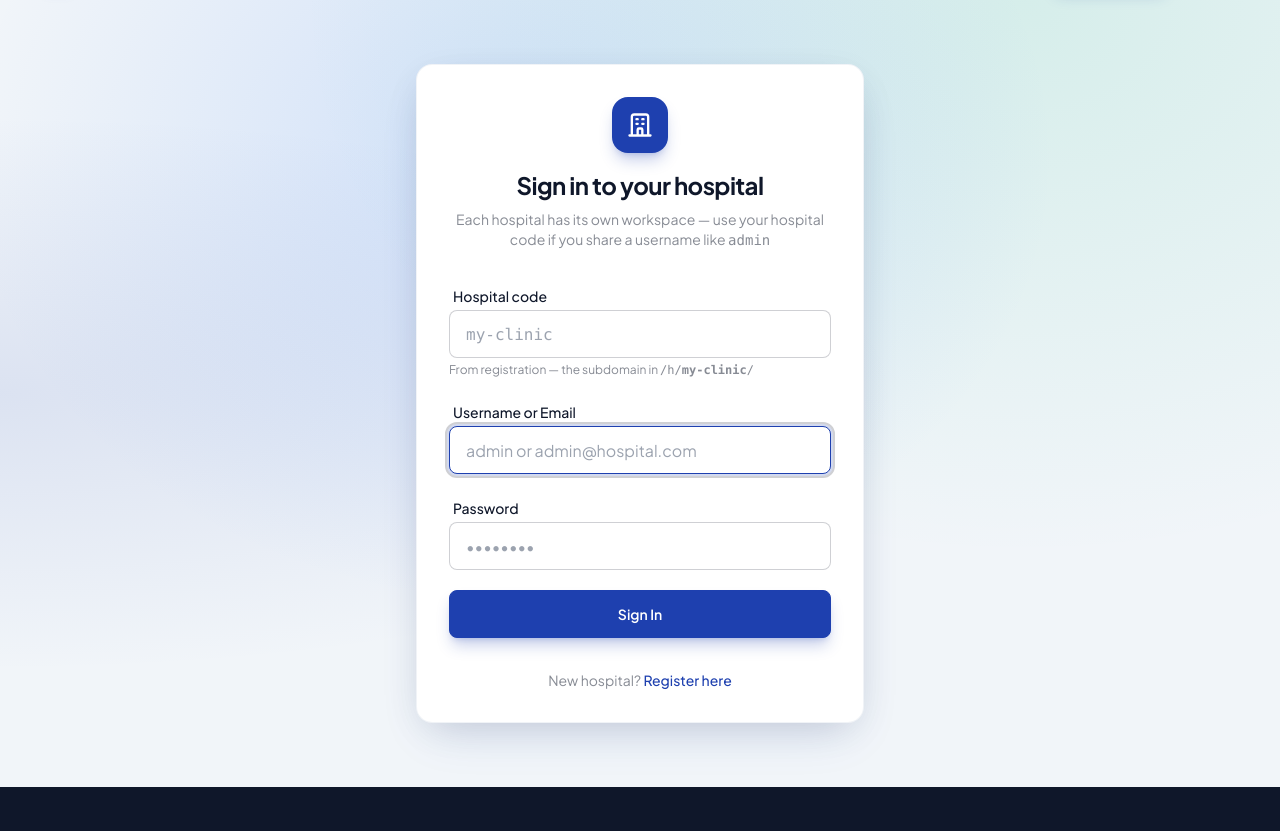
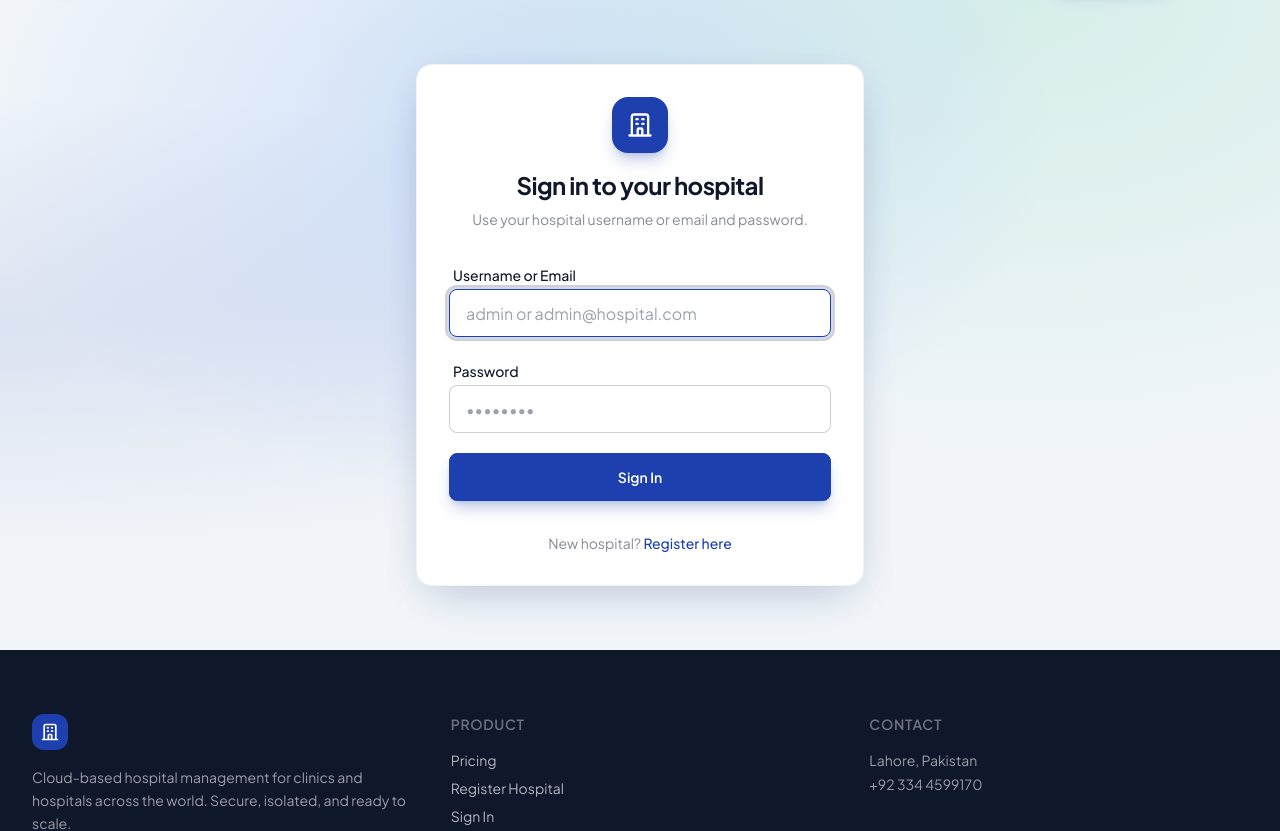
Before and after one commit to Ahmed-ITCS/care-u, a Django app: template templates/tenants/unified_login.html in a window 1280 px wide. Shown: the part 73-904 px from the top of the page. Run offline with Django 5.2, Linux system fonts and the light colour scheme; the template is opened without the code that fills it, so the values that code supplies are empty.

Commit message:
Refactor unified login UI to simplify messaging and input fields. Update error message for ambiguous usernames and remove hospital code input, allowing sign-in with username or email only.

```diff
--- a/apps/tenants/views/public.py
+++ b/apps/tenants/views/public.py
@@ -98,8 +98,7 @@ def unified_login(request):
         if error == 'ambiguous':
             messages.error(
                 request,
-                'This username exists at more than one hospital. '
-                'Enter your hospital code (subdomain from registration, e.g. my-clinic) or sign in with your email.',
+                'This username exists at more than one hospital. Sign in with your email address instead.',
             )
         elif error == 'invalid_hospital':
             messages.error(request, 'Hospital code not found. Check the code from your registration email or page.')
--- a/templates/tenants/unified_login.html
+++ b/templates/tenants/unified_login.html
@@ -8,16 +8,11 @@
                 <svg class="w-7 h-7 text-primary-content" fill="none" viewBox="0 0 24 24" stroke="currentColor" stroke-width="2"><path stroke-linecap="round" stroke-linejoin="round" d="M19 21V5a2 2 0 00-2-2H7a2 2 0 00-2 2v16m14 0h2m-2 0h-5m-9 0H3m2 0h5M9 7h1m-1 4h1m4-4h1m-1 4h1m-5 10v-5a1 1 0 011-1h2a1 1 0 011 1v5m-4 0h4"/></svg>
             </div>
             <h1 class="text-2xl font-bold tracking-tight">Sign in to your hospital</h1>
-            <p class="text-base-content/50 text-sm mt-2">Each hospital has its own workspace — use your hospital code if you share a username like <span class="font-mono">admin</span></p>
+            <p class="text-base-content/50 text-sm mt-2">Use your hospital username or email and password.</p>
         </div>
 
         <form method="post" class="space-y-5">
             {% csrf_token %}
-            <div class="form-control">
-                <label class="label py-1"><span class="label-text font-medium">Hospital code</span></label>
-                <input type="text" name="hospital_code" class="input-premium font-mono" placeholder="my-clinic" autocomplete="organization" value="{{ request.POST.hospital_code }}">
-                <p class="text-xs text-base-content/50 mt-1">From registration — the subdomain in <span class="font-mono">/h/<strong>my-clinic</strong>/</span></p>
-            </div>
             <div class="form-control">
                 <label class="label py-1"><span class="label-text font-medium">Username or Email</span></label>
                 <input type="text" name="username" class="input-premium" placeholder="admin or admin@hospital.com" required autofocus autocomplete="username" value="{{ request.POST.username }}">
```
